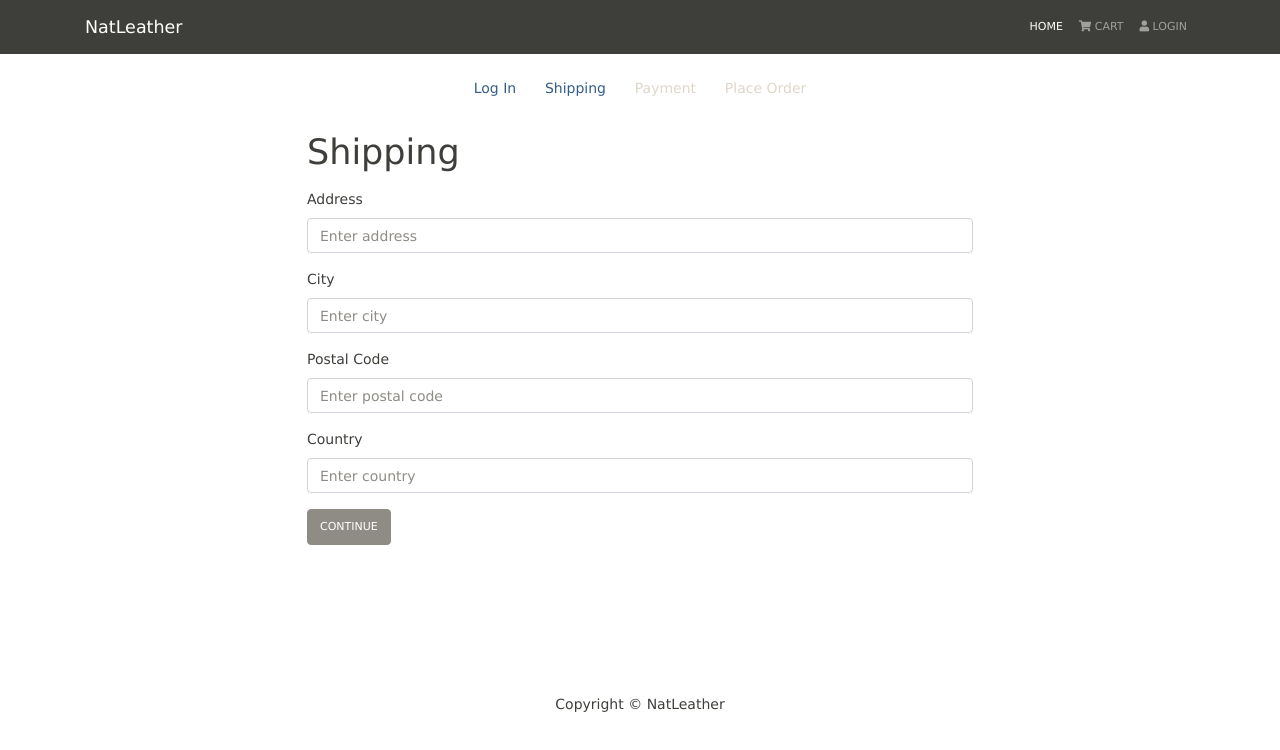
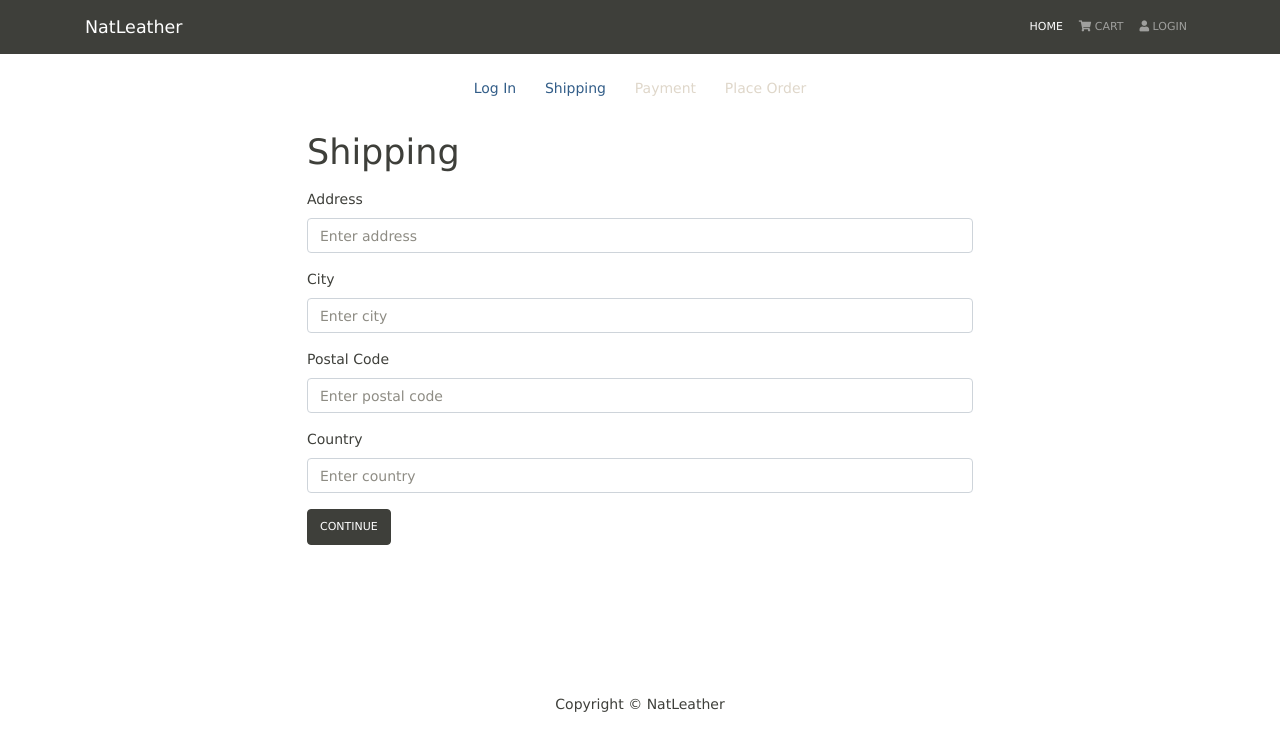
Before and after one commit to akaaariii/mern-e-commerce, a React (Create React App) app in the folder frontend/: page /shipping in a window 1280 px wide. Shown: the top 750 px of the page. Built offline with nearby package versions, Linux system fonts and the light colour scheme; no server answers.

Commit message:
changed button style

```diff
--- a/frontend/src/pages/Cartpage.jsx
+++ b/frontend/src/pages/Cartpage.jsx
@@ -80,6 +80,8 @@ const Cartpage = ({ match, location, history, auth }) => {
                       </button>
                     </Col>
                   </Row>
+                  <br />
+                  <Link to="/" className="text-dark">&lt; Continue Shopping</Link>
                 </ListGroup.Item>
               ))}
             </ListGroup>
@@ -93,7 +95,7 @@ const Cartpage = ({ match, location, history, auth }) => {
                 Total: ${cartItems.reduce((acc, item) => acc + item.qty * item.price, 0)}
               </ListGroup.Item>
               <ListGroup.Item>
-                <button type="button" className="btn btn-secondary btn-block" disabled={cartItems.length === 0} onClick={checkoutHandler}>
+                <button type="button" className="btn btn-dark btn-block" disabled={cartItems.length === 0} onClick={checkoutHandler}>
                   Proceed To Checkout
                 </button>
               </ListGroup.Item>
@@ -101,8 +103,6 @@ const Cartpage = ({ match, location, history, auth }) => {
           </Card>
         </Col>
       </Row>
-      <br />
-      <Link to="/" className="text-dark">&lt; Continue Shopping</Link>
     </>
   )
 }
--- a/frontend/src/pages/Paymentpage.jsx
+++ b/frontend/src/pages/Paymentpage.jsx
@@ -35,7 +35,7 @@ const Paymentpage = ({ history }) => {
         </div>
         </Form.Group>
 
-        <button className="btn btn-secondary" type="submit">Continue</button>
+        <button className="btn btn-dark" type="submit">Continue</button>
       </Form>
     </>
   )
--- a/frontend/src/pages/Shippingpage.jsx
+++ b/frontend/src/pages/Shippingpage.jsx
@@ -74,7 +74,7 @@ const Shippingpage = ({ history }) => {
           </Form.Control>
         </Form.Group>
 
-        <button className="btn btn-secondary" type="submit">Continue</button>
+        <button className="btn btn-dark" type="submit">Continue</button>
       </Form>
     </>
   )
```
